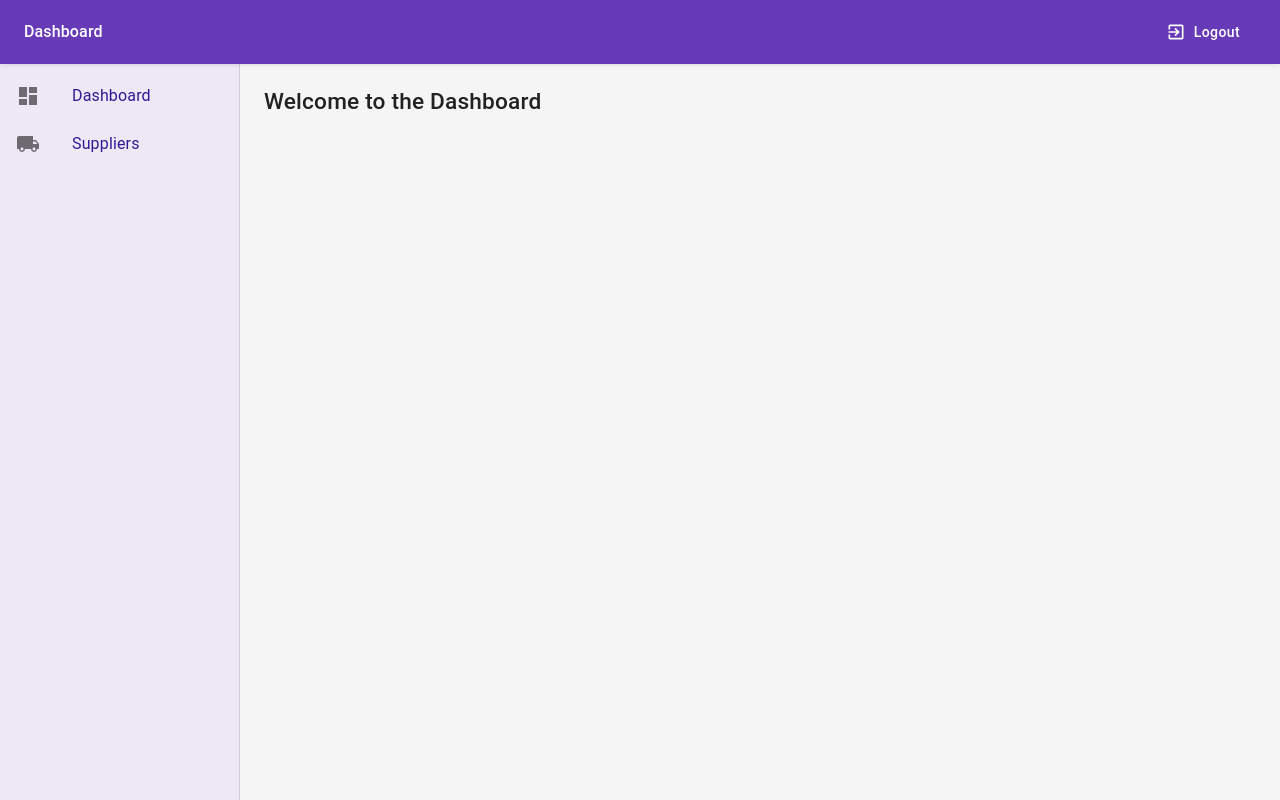
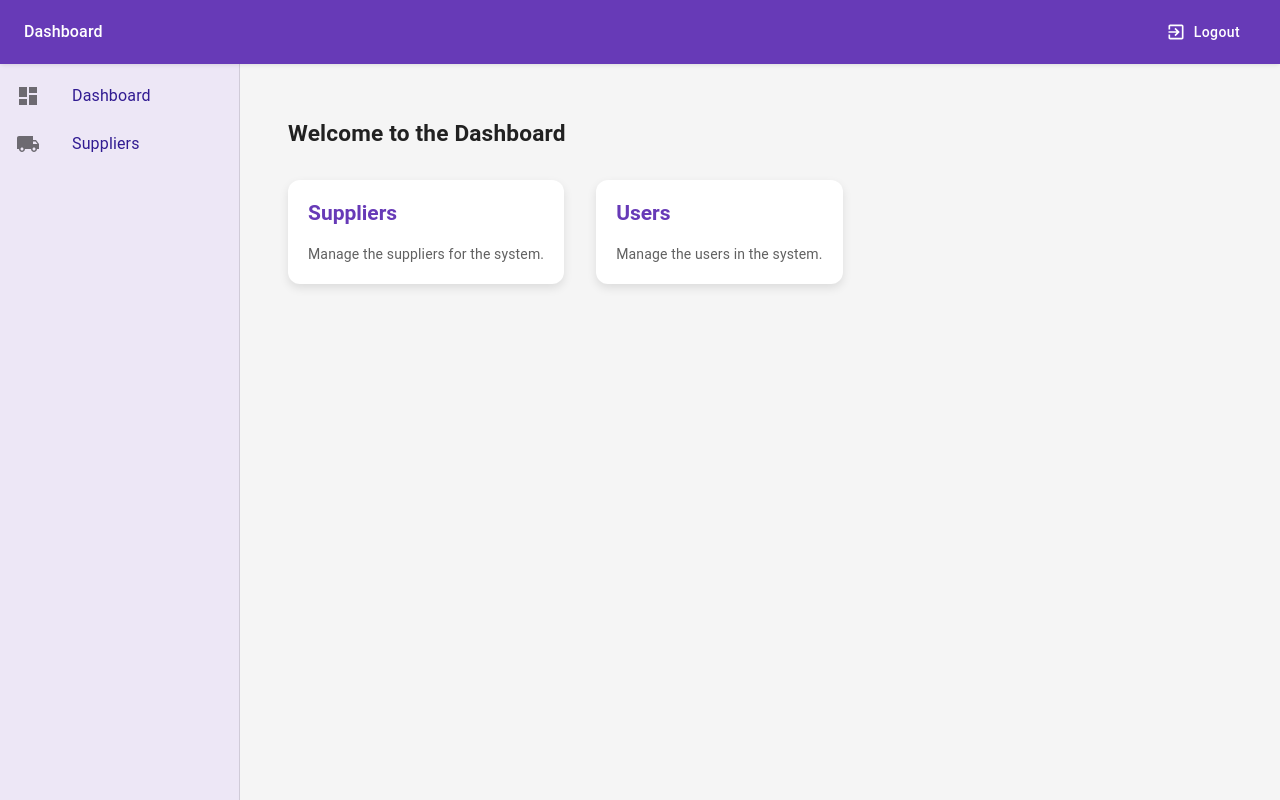
Before and after one commit to adars-kafle/react-dashboard, a React (Vite) app: page / in a window 1280 px wide. Built offline with nearby package versions, Linux system fonts and the light colour scheme; sample sign-in values are in the browser's storage.

Commit message:
added login form validation

```diff
--- a/package.json
+++ b/package.json
@@ -19,6 +19,7 @@
     "material-react-table": "^2.13.1",
     "react": "^18.3.1",
     "react-dom": "^18.3.1",
+    "react-hook-form": "^7.52.2",
     "react-router-dom": "^6.26.1",
     "react-toastify": "^10.0.5"
   },
--- a/src/pages/DashboardPage.tsx
+++ b/src/pages/DashboardPage.tsx
@@ -1,8 +1,74 @@
 import React from "react";
-import { Typography } from "@mui/material";
+import { Box, Container, Stack, Typography, useTheme } from "@mui/material";
+import { Link } from "react-router-dom";
+
+type ModulesProps = {
+  title: string;
+  description: string;
+  href: string;
+};
+
+const modules: ModulesProps[] = [
+  {
+    title: "Suppliers",
+    description: "Manage the suppliers for the system.",
+    href: "/suppliers",
+  },
+  {
+    title: "Users",
+    description: "Manage the users in the system.",
+    href: "/users",
+  },
+];
 
 const DashboardPage: React.FC = () => {
-  return <Typography variant="h4">Welcome to the Dashboard</Typography>;
+  const theme = useTheme();
+
+  return (
+    <Container sx={{ mt: 4 }}>
+      <Typography variant="h4" fontWeight={600} mb={4}>
+        Welcome to the Dashboard
+      </Typography>
+      <Stack
+        direction={{ xs: "column", md: "row" }}
+        spacing={4}
+        alignItems="stretch"
+      >
+        {modules.map((module) => (
+          <Box
+            key={module.title}
+            component={Link}
+            to={module.href}
+            sx={{
+              display: "flex",
+              flexDirection: "column",
+              justifyContent: "space-between",
+              padding: "20px",
+              borderRadius: "12px",
+              backgroundColor: theme.palette.background.paper,
+              boxShadow: "0px 4px 10px rgba(0, 0, 0, 0.1)",
+              textDecoration: "none",
+              transition: "transform 0.3s, box-shadow 0.3s",
+              "&:hover": {
+                transform: "translateY(-5px)",
+                boxShadow: "0px 6px 15px rgba(0, 0, 0, 0.15)",
+              },
+              "& h5": {
+                color: theme.palette.primary.main,
+              },
+            }}
+          >
+            <Typography variant="h5" fontWeight={600}>
+              {module.title}
+            </Typography>
+            <Typography variant="body2" color="textSecondary" mt={2}>
+              {module.description}
+            </Typography>
+          </Box>
+        ))}
+      </Stack>
+    </Container>
+  );
 };
 
 export default DashboardPage;
--- a/src/pages/auth/LoginPage.tsx
+++ b/src/pages/auth/LoginPage.tsx
@@ -1,4 +1,4 @@
-import React, { useState } from "react";
+import { useForm } from "react-hook-form";
 import {
   Box,
   Button,
@@ -6,28 +6,21 @@ import {
   Typography,
   Container,
   Link as MuiLink,
-  Alert,
 } from "@mui/material";
 import { Link, useNavigate } from "react-router-dom";
 import { login } from "../../utils/auth";
+import { LoginCredentials } from "../../lib/types";
 
 export const LoginPage: React.FC = () => {
-  const [email, setEmail] = useState("");
-  const [password, setPassword] = useState("");
-  const [error, setError] = useState("");
+  const { register, handleSubmit, formState: { errors } } = useForm<LoginCredentials>();
   const navigate = useNavigate();
 
-  const handleSubmit = async (event: React.FormEvent<HTMLFormElement>) => {
-    event.preventDefault();
-    setError("");
-    try {
-      const credentials = { email, password };
-      await login(credentials);
+  const onSubmit = async (data: LoginCredentials) => {
+    await login(data).then((response) => {
+      console.log("Response: ", response);
       navigate("/");
-    } catch (err) {
-      setError("Invalid email or password");
-    }
-  };
+    }).catch((err) => console.log("Error: ", err));
+  }
 
   return (
     <Container component="main" maxWidth="xs">
@@ -42,35 +35,46 @@ export const LoginPage: React.FC = () => {
         <Typography component="h1" variant="h5">
           Sign in
         </Typography>
-        {error && (
-          <Alert severity="error" sx={{ mt: 2, width: "100%" }}>
-            {error}
-          </Alert>
-        )}
-        <Box component="form" onSubmit={handleSubmit} noValidate sx={{ mt: 1 }}>
+        <Box component="form" onSubmit={handleSubmit(onSubmit)} noValidate sx={{ mt: 1 }}>
           <TextField
             margin="normal"
             required
             fullWidth
             id="email"
             label="Email Address"
-            name="email"
+            type="email"
             autoComplete="email"
             autoFocus
-            value={email}
-            onChange={(e) => setEmail(e.target.value)}
+            {...register("email", {
+              required: "Email is a required field!", pattern: {
+                value: /^[a-zA-Z0-9._%+-]+@[a-zA-Z0-9.-]+\.[a-zA-Z]{2,4}$/,
+                message: "Please enter a valid email address!",
+              },
+            },)}
+            error={!!errors.email}
+            helperText={errors.email?.message}
           />
           <TextField
             margin="normal"
             required
             fullWidth
-            name="password"
+            id="password"
             label="Password"
             type="password"
-            id="password"
             autoComplete="current-password"
-            value={password}
-            onChange={(e) => setPassword(e.target.value)}
+            {...register("password", {
+              required: "Password is a required field!",
+              minLength: {
+                value: 8,
+                message: "Password must be of at least 8 characters."
+              },
+              pattern: {
+                value: /^(?=.*[a-z])(?=.*[A-Z])(?=.*\d)(?=.*[@$!%*?&])[A-Za-z\d@$!%*?&]{8,}$/,
+                message: 'Password should contain at least a uppercase, lowercase letter, special character and a number!',
+              }
+            })}
+            error={!!errors.password}
+            helperText={errors.password?.message}
           />
           <Button
             type="submit"
@@ -78,7 +82,7 @@ export const LoginPage: React.FC = () => {
             variant="contained"
             sx={{ mt: 3, mb: 2 }}
           >
-            Sign In
+            Login
           </Button>
           <MuiLink component={Link} to="/signup" variant="body2">
             {"Don't have an account? Sign Up"}
--- a/src/utils/auth.ts
+++ b/src/utils/auth.ts
@@ -12,7 +12,7 @@ export const login = async (credentials: LoginCredentials) => {
     toastSuccess("Logged in successfully!");
     return response.user;
   } catch (error: any) {
-    toastError("Login failed! Reason: " + error);
+    toastError("Login failed! " + error);
     throw new Error(error);
   }
 };
```
Also changed, not shown: 1 other file (tests, documents, lock files or other folders).
